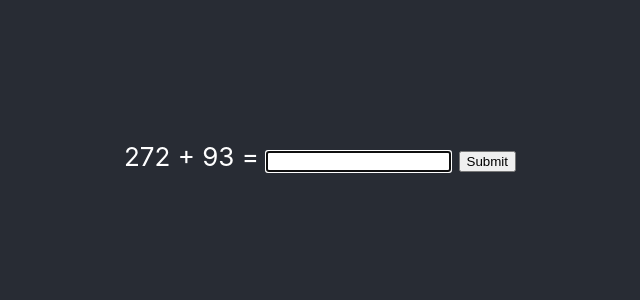
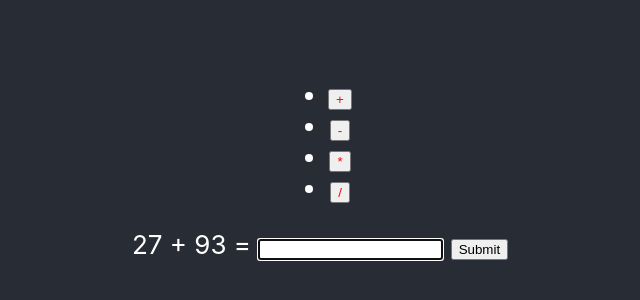
Before and after one commit to domoench/mm, a React (Create React App) app in the folder frontend/: page / in a window 1280 px wide. Shown: the part 244-544 px from the top of the page, without its empty margins (320-960 px from the left). Built offline with nearby package versions, Linux system fonts and the light colour scheme.

Commit message:
Add basic ability to toggle operators via UI.

```diff
--- a/frontend/src/App.css
+++ b/frontend/src/App.css
@@ -36,3 +36,7 @@
     transform: rotate(360deg);
   }
 }
+
+button.active {
+  color: red;
+}
--- a/frontend/src/Quiz.tsx
+++ b/frontend/src/Quiz.tsx
@@ -6,11 +6,56 @@ import React, {
   FormEvent,
 } from "react";
 import { OpTuple } from "./lib/mm";
+import { randomElem } from "./lib/utils";
 import { Result, ResultProps } from "./Result";
+import { Operator } from "./config";
+
+interface QuizSettingsState {
+  difficulty: number;
+  operators: Operator[];
+  m: number;
+  n: number;
+}
 
 const Quiz = () => {
   const inputRef = useRef<HTMLInputElement>(null);
-  const [opTuple, setOpTuple] = useState(OpTuple("+", 3, 2));
+
+  const [quizSettings, setQuizSettings] = useState<QuizSettingsState>({
+    difficulty: 3,
+    operators: [Operator.Add, Operator.Subtract, Operator.Multiply, Operator.Divide],
+    m: 2,
+    n: 2,
+  });
+  const toggleAdd = () => {
+    toggleOperator(Operator.Add);
+  };
+  const toggleSubtract = () => {
+    toggleOperator(Operator.Subtract);
+  };
+  const toggleMultiply = () => {
+    toggleOperator(Operator.Multiply);
+  };
+  const toggleDivide = () => {
+    toggleOperator(Operator.Divide);
+  };
+  const opIsActive = (op: Operator) => {
+    const { operators } = quizSettings;
+    return operators.findIndex((x) => x === op) >= 0;
+  }
+  const toggleOperator = (op: Operator) => {
+    const newOperators = opIsActive(op)
+      ? quizSettings.operators.filter((x) => x !== op)
+      : quizSettings.operators.concat(op);
+    setQuizSettings({
+      ...quizSettings,
+      operators: newOperators,
+    });
+  };
+
+  randomElem(quizSettings.operators);
+  const [opTuple, setOpTuple] = useState(
+    OpTuple(randomElem(quizSettings.operators), quizSettings.m, quizSettings.n)
+  );
   const { operator, op_1, op_2, answer } = opTuple;
 
   const [userAnswer, setUserAnswer] = useState("");
@@ -32,30 +77,54 @@ const Quiz = () => {
     // TODO submit stats to backend
 
     // Generate a new question to rerender
-    setOpTuple(OpTuple("+", 3, 2)); // TODO configurable operator and difficulty
+    const randomOp = randomElem(quizSettings.operators);
+    setOpTuple(OpTuple(randomOp, quizSettings.m, quizSettings.n)); // TODO configurable difficulty
     setUserAnswer("");
     setLastResult({
       isCorrect,
       userAnswer: userAnswerFloat,
       answer,
+      opTuple,
     });
   };
 
+  // TODO? Pull out separate settings and question component
   return (
-    <div>
+    <>
+      <ul>
+        <li>
+          <button type="button" onClick={toggleAdd} className={`${opIsActive(Operator.Add) ? "active" : ""}`}>
+            +
+          </button>
+        </li>
+        <li>
+          <button type="button" onClick={toggleSubtract} className={`${opIsActive(Operator.Subtract) ? "active" : ""}`}>
+            -
+          </button>
+        </li>
+        <li>
+          <button type="button" onClick={toggleMultiply} className={`${opIsActive(Operator.Multiply) ? "active" : ""}`}>
+            *
+          </button>
+        </li>
+        <li>
+          <button type="button" onClick={toggleDivide} className={`${opIsActive(Operator.Divide) ? "active" : ""}`}>
+            /
+          </button>
+        </li>
+      </ul>
       <form onSubmit={submitHandler}>
-        {op_1} {operator} {op_2} = {' '}
+        {op_1} {operator} {op_2} ={" "}
         <input
           type="text"
           ref={inputRef}
           value={userAnswer}
           onChange={handleUserAnswerChange}
-        />
-        {' '}
+        />{" "}
         <button type="submit">Submit</button>
       </form>
       {lastResult && <Result {...lastResult} />}
-    </div>
+    </>
   );
 };
 
--- a/frontend/src/Result.tsx
+++ b/frontend/src/Result.tsx
@@ -1,16 +1,19 @@
 import React from "react";
+import { OpTupleReturn } from "./lib/mm";
 
 export interface ResultProps {
   isCorrect: boolean;
   userAnswer: number;
   answer: number;
+  opTuple: OpTupleReturn;
 }
 
 export const Result = (props: ResultProps) => {
+  const { op_1, operator, op_2, answer } = props.opTuple;
   return (
     <div>
       <p>{props.isCorrect? 'CORRECT' : 'WRONG'}</p>
-      <p>Answer: {props.answer}</p>
+      <p>{op_1} {operator} {op_2} = {answer}</p>
     </div>
   );
 };
--- a/frontend/src/config.tsx
+++ b/frontend/src/config.tsx
@@ -1,8 +1,9 @@
-export const ADD = "+";
-export const SUBTRACT = "-";
-export const MULTIPLY = "*";
-export const DIVIDE = "/";
-export const operations = [ADD, SUBTRACT, MULTIPLY, DIVIDE];
+export enum Operator {
+  Add = "+",
+  Subtract = "-",
+  Multiply = "*",
+  Divide = "/",
+}
 
 // TODO
 // - SQUARE (i.e. multiplication by same operand. p44)
@@ -11,7 +12,7 @@ export const operations = [ADD, SUBTRACT, MULTIPLY, DIVIDE];
 // For each problem type, map a difficulty rating [1,10] to a list of n,m tuple
 // where n and m are the number of digits for the first and second operand
 export const DIFFICULTIES = {
-  [ADD]: {
+  [Operator.Add]: {
     1: [[1, 1]],
     2: [[2, 1]],
     3: [[2, 2]],
@@ -26,7 +27,7 @@ export const DIFFICULTIES = {
     9: [[4, 4]],
     10: [[4, 4]],
   },
-  [SUBTRACT]: {
+  [Operator.Subtract]: {
     1: [[1, 1]],
     2: [[2, 1]],
     3: [[2, 2]],
@@ -44,7 +45,7 @@ export const DIFFICULTIES = {
     9: [[4, 4]],
     10: [[4, 4]],
   },
-  [MULTIPLY]: {
+  [Operator.Multiply]: {
     1: [[1, 1]],
     2: [[2, 1]],
     3: [[2, 1]],
@@ -62,7 +63,7 @@ export const DIFFICULTIES = {
       [2, 3],
     ],
   },
-  [DIVIDE]: {
+  [Operator.Divide]: {
     1: [[2, 1]],
     2: [[3, 1]],
     3: [[4, 1]],
--- a/frontend/src/lib/mm.tsx
+++ b/frontend/src/lib/mm.tsx
@@ -1,37 +1,36 @@
-"use strict";
 import { randBetween, smallestInt, largestInt } from "./utils";
-import { ADD, SUBTRACT, MULTIPLY, DIVIDE } from "../config";
+import { Operator } from "../config";
 
-interface OpTupleReturn {
-  operator: string;
+export interface OpTupleReturn {
+  operator: Operator;
   op_1: number;
   op_2: number;
   answer: number;
 };
 
 /**
- * Returns a tuple (operator, operand_1, operand_2, answer) for an
- * addition problem.
+ * Returns a tuple (operator, operand_1, operand_2, answer) for a
+ * binary arithmetic problem.
  *
  * @param {string} operator - The binary operator. e.g. '+', '-', '*', '/'
  * @param {number} n - An integer number of digits for the first operand
  * @param {number} m - An integer number of digits for the second operand
  */
-export const OpTuple = (operator: string, n: number, m: number): OpTupleReturn => {
+export const OpTuple = (operator: Operator, n: number, m: number): OpTupleReturn => {
   const op_1 = randBetween(smallestInt(n), largestInt(n));
   const op_2 = randBetween(smallestInt(m), largestInt(m));
   let answer = NaN;
   switch (operator) {
-    case ADD:
+    case Operator.Add:
       answer = op_1 + op_2;
       break;
-    case SUBTRACT:
+    case Operator.Subtract:
       answer = op_1 - op_2;
       break;
-    case MULTIPLY:
+    case Operator.Multiply:
       answer = op_1 * op_2;
       break;
-    case DIVIDE:
+    case Operator.Divide:
       answer = op_1 / op_2;
       break;
   }
--- a/frontend/src/lib/utils.tsx
+++ b/frontend/src/lib/utils.tsx
@@ -1,5 +1,3 @@
-"use strict";
-
 // Return an integer between a and b (inclusive)
 export const randBetween = (a: number, b: number) => {
   return a + Math.floor(Math.random() * (b - a + 1));
```
